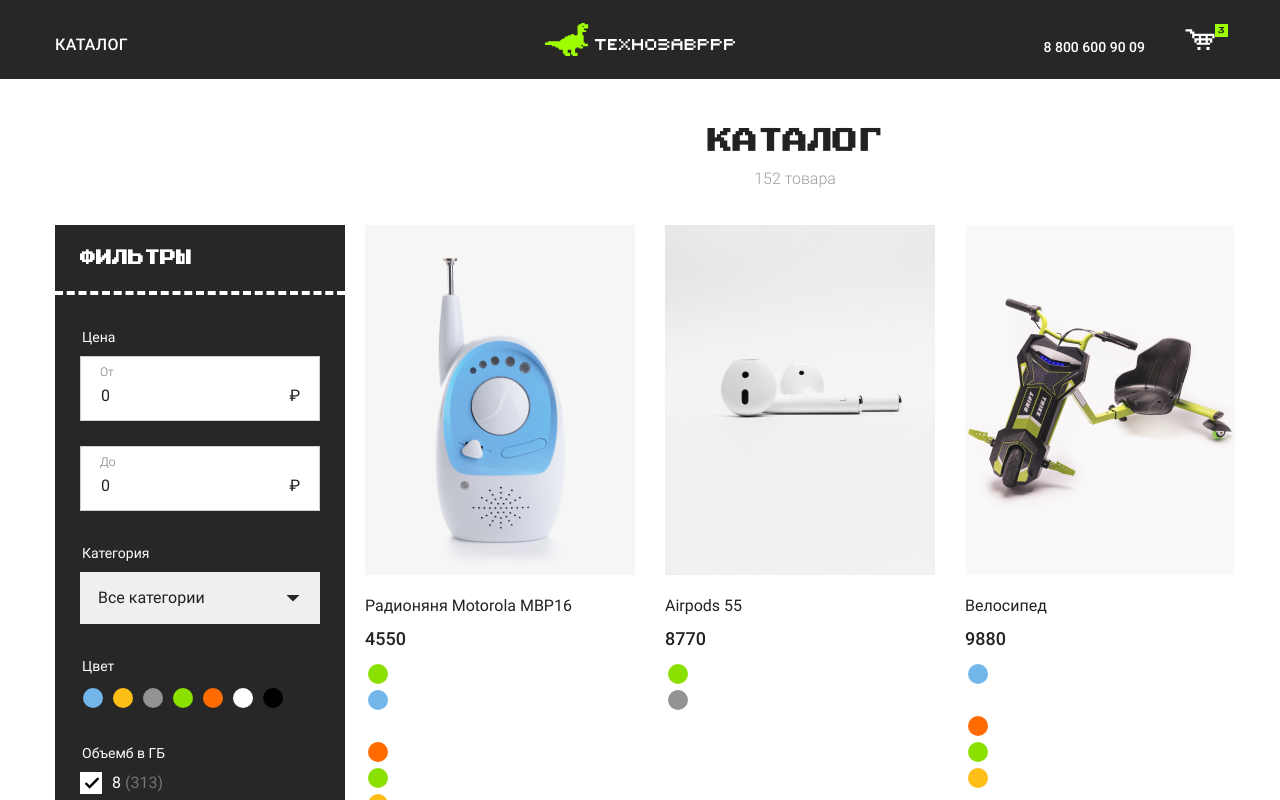
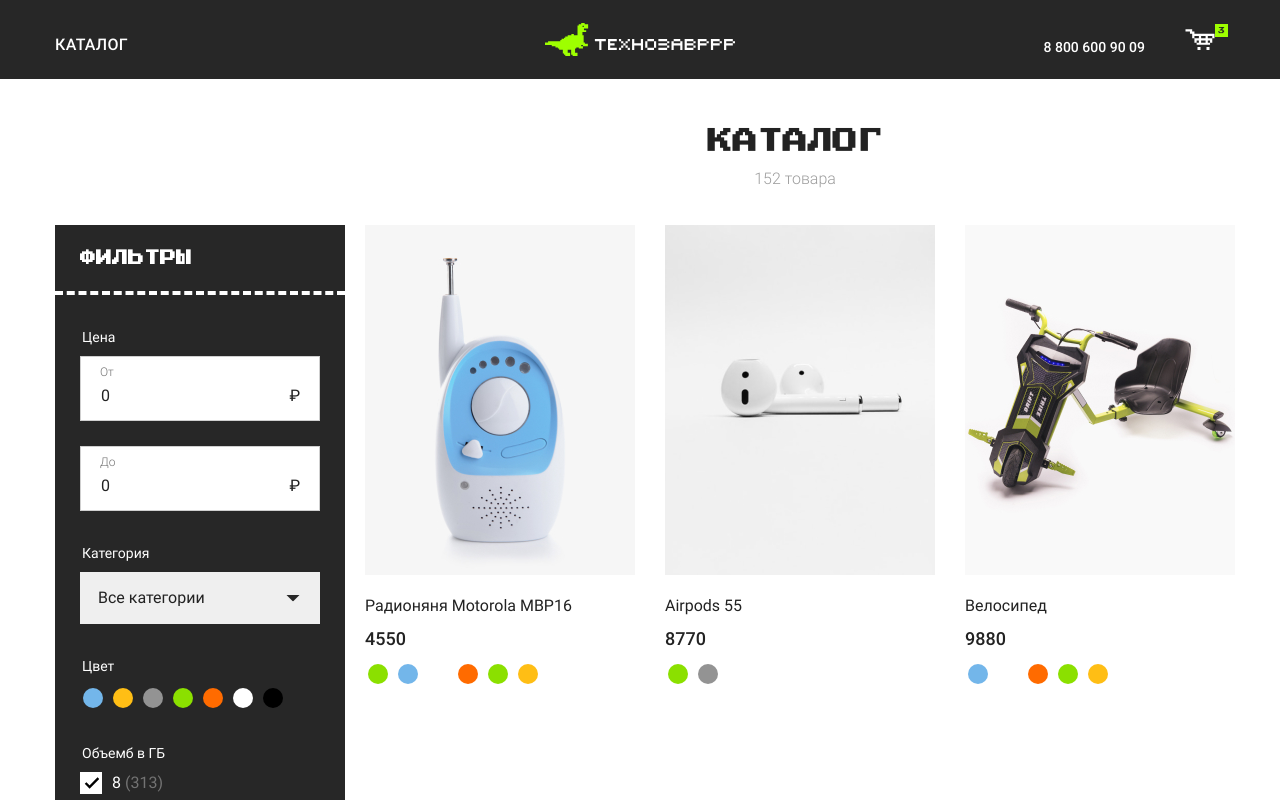
Before and after one commit to alba-khappy/vueSkillbox, a Vue app: page / in a window 1280 px wide. Shown: the top 800 px of the page. Built offline with nearby package versions, Linux system fonts and the light colour scheme.

Commit message:
фильтрация по цвету

```diff
--- a/src/App.vue
+++ b/src/App.vue
@@ -11,7 +11,10 @@
       </div>
 
       <div class="content__catalog">
-        <product-filter :price-from.sync="filterPriceFrom" :price-to.sync="filterPriceTo" :category-id.sync="filterCategoryId"></product-filter>
+        <product-filter :price-from.sync="filterPriceFrom"
+                        :price-to.sync="filterPriceTo"
+                        :category-id.sync="filterCategoryId"
+                        :filter-color.sync="filterColor"></product-filter>
 
         <section class="catalog">
           <ProductList :products="products"></ProductList>
@@ -41,6 +44,7 @@
             filterPriceFrom: 0,
             filterPriceTo: 0,
             filterCategoryId: 0,
+            filterColor: '',
         }
     },
     computed: {
@@ -57,6 +61,11 @@
 
             if(this.filterCategoryId > 0){
                 filterProducts = filterProducts.filter(product => product.categoryId === this.filterCategoryId)
+            }
+
+            if(this.filterColor){
+                //filterProducts = Array.isArray(product.colors)?product.color.findIndex((color)=>color === "#FFF")>=0:false
+                filterProducts = filterProducts.filter(product => product.color.findIndex((color) => color === "selectedColor"))
             }
 
             return filterProducts;
--- a/src/components/ProductFilter.vue
+++ b/src/components/ProductFilter.vue
@@ -4,11 +4,13 @@
 
     <form class="filter__form form" action="#" method="get" @submit.prevent="submit">
       <fieldset class="form__block">
+
         <legend class="form__legend">Цена</legend>
         <label class="form__label form__label--price">
           <input class="form__input" type="text" name="min-price" v-model.number="currentPriceFrom">
           <span class="form__value">От</span>
         </label>
+
         <label class="form__label form__label--price">
           <input class="form__input" type="text" name="max-price" v-model.number="currentPriceTo">
           <span class="form__value">До</span>
@@ -34,7 +36,7 @@
                      type="radio"
                      :value="availableColor"
                      v-model="selectedColor"
-                     @click.prevent="checkColor">
+                     >
               <span class="colors__value" :style="{'background-color': availableColor}">
                   </span>
             </label>
@@ -125,7 +127,7 @@
               selectedColor: '',
           }
       },
-      props: ['priceFrom', 'priceTo', 'categoryId'],
+      props: ['priceFrom', 'priceTo', 'categoryId', 'filterColor'],
       computed: {
           categories(){
               return categories;
@@ -141,6 +143,9 @@
           categoryId(value){
               this.currentCategoryId = value;
           },
+          filterColor(){
+              return this.selectedColor;
+          }
       },
       methods: {
           submit(){
@@ -153,9 +158,6 @@
               this.$emit('update:priceTo', 0);
               this.$emit('update:categoryId', 0);
           },
-          checkColor(){
-              console.log(this.selectedColor);
-          }
       }
   }
 </script>
--- a/src/components/ProductItem.vue
+++ b/src/components/ProductItem.vue
@@ -14,8 +14,8 @@
       {{ productItem.price }}
     </span>
 
-    <ul class="colors colors--black" v-for="color in productItem.colors">
-      <li class="colors__item">
+    <ul class="colors colors--black">
+      <li class="colors__item" v-for="color in productItem.colors">
         <label class="colors__label">
           <input class="colors__radio sr-only"
                  type="radio"
```
